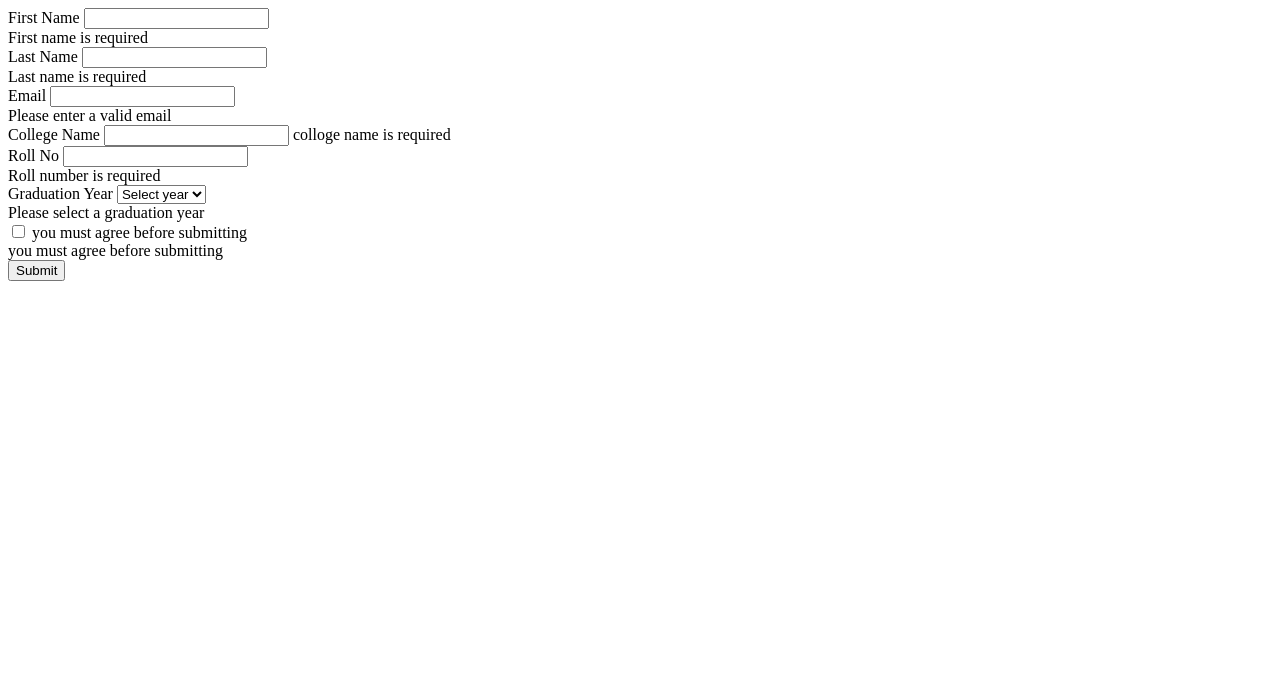
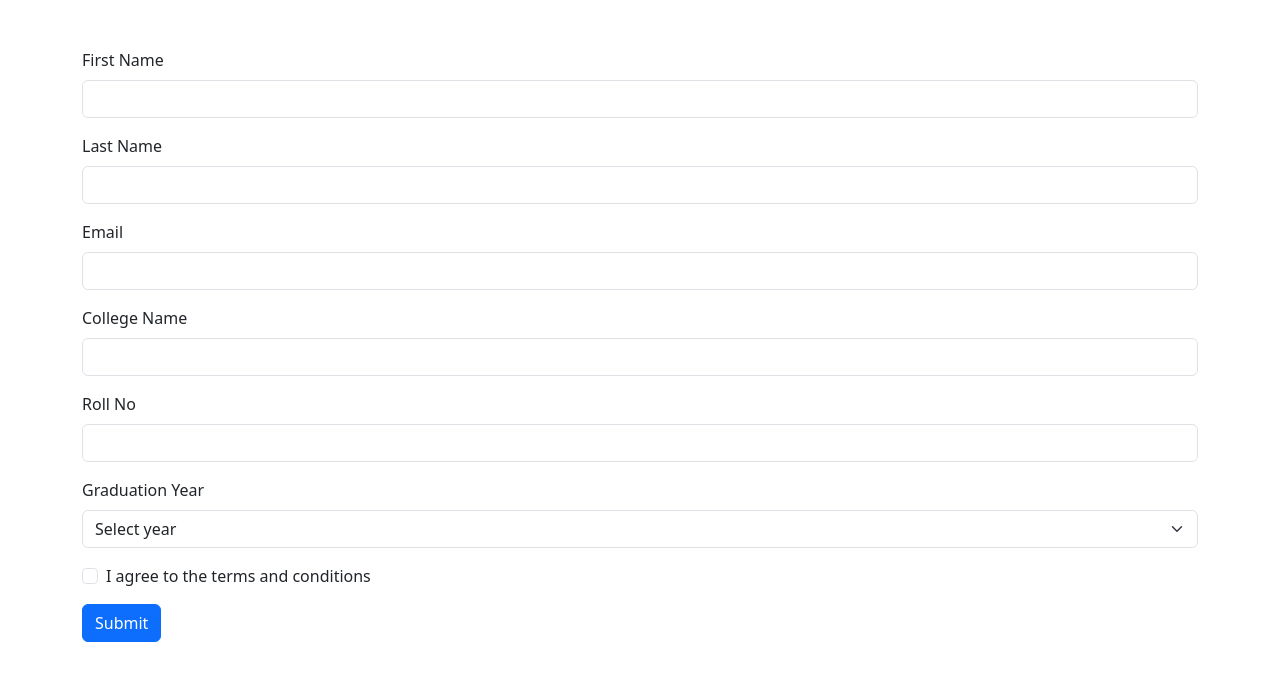
Before and after one commit to acciojob/bootstrap-form-easy-shaal123, a website: page main.html in a window 1280 px wide. Drawn offline with nearby package versions, Linux system fonts and the light colour scheme.

Commit message:
created a submission

```diff
--- a/main.html
+++ b/main.html
@@ -1,15 +1,20 @@
 <!DOCTYPE html>
+<html lang="en">
+<head>
+    <meta charset="UTF-8">
+    <title>Intern Hiring Form</title>
 
-<html>
+    <!-- Bootstrap 5 CSS -->
+    <link
+      href="https://cdn.jsdelivr.net/npm/bootstrap@5.3.2/dist/css/bootstrap.min.css"
+      rel="stylesheet"
+    >
+</head>
+<body>
 
-<head>
-	<link rel="stylesheet" href="styles.css">
-</head>
+<div class="container mt-5">
+    <form class="needs-validation" novalidate>
 
-<body>
-	<!-- the entire body must be written by student -->
-<div class="container mt-5">
-	<form class="need-validation" novalidate>
         <!-- First Name -->
         <div class="mb-3">
             <label class="form-label">First Name</label>
@@ -18,6 +23,7 @@
                 First name is required
             </div>
         </div>
+
         <!-- Last Name -->
         <div class="mb-3">
             <label class="form-label">Last Name</label>
@@ -26,7 +32,8 @@
                 Last name is required
             </div>
         </div>
-		<!-- email  -->
+
+        <!-- Email -->
         <div class="mb-3">
             <label class="form-label">Email</label>
             <input type="email" class="form-control" id="email-input" required>
@@ -34,26 +41,30 @@
                 Please enter a valid email
             </div>
         </div>
+
         <!-- College Name -->
         <div class="mb-3">
             <label class="form-label">College Name</label>
             <input type="text" class="form-control" id="college-input" required>
-			colloge name is required
+            <div class="invalid-feedback">
+                College name is required
             </div>
         </div>
+
         <!-- Roll Number -->
         <div class="mb-3">
             <label class="form-label">Roll No</label>
             <input type="text" class="form-control" id="roll-no-input" required>
             <div class="invalid-feedback">
                 Roll number is required
-			<div>
             </div>
+        </div>
+
         <!-- Graduation Year -->
         <div class="mb-3">
             <label class="form-label">Graduation Year</label>
             <select class="form-select" required>
-					<option value=""> Select year</option>
+                <option value="">Select year</option>
                 <option>2020</option>
                 <option>2021</option>
                 <option>2022</option>
@@ -63,24 +74,43 @@
                 Please select a graduation year
             </div>
         </div>
-			<!-- Conditions checkbox -->
-			<div class="mb=3 form-check">
+
+        <!-- Conditions Checkbox -->
+        <div class="mb-3 form-check">
             <input type="checkbox" class="form-check-input" id="conditions-checkbox" required>
-				<label class="form-check-feedback">
-					you must agree before submitting
+            <label class="form-check-label">
+                I agree to the terms and conditions
             </label>
             <div class="invalid-feedback">
-					you must agree before submitting
+                You must agree before submitting
             </div>
         </div>
 
-		<!-- Sumbit Button  -->
-			<button type = "submit">
+        <!-- Submit Button -->
+        <button type="submit" class="btn btn-primary">
             Submit
         </button>
+
     </form>
 </div>
-    <script type="text/javascript" src="./script.js">
+
+<!-- Bootstrap Validation Script -->
+<script>
+(function () {
+    'use strict'
+    const forms = document.querySelectorAll('.needs-validation')
+
+    Array.from(forms).forEach(function (form) {
+        form.addEventListener('submit', function (event) {
+            if (!form.checkValidity()) {
+                event.preventDefault()
+                event.stopPropagation()
+            }
+            form.classList.add('was-validated')
+        }, false)
+    })
+})();
 </script>
+
 </body>
 </html>
--- a/script.js
+++ /dev/null
@@ -1,15 +0,0 @@
-//your code here
-(function () {
-    'use strict'
-    const forms = document.querySelectorAll('.needs-validation')
-
-    Array.from(forms).forEach(function (form) {
-        form.addEventListener('submit', function (event) {
-            if (!form.checkValidity()) {
-                event.preventDefault()
-                event.stopPropagation()
-            }
-            form.classList.add('was-validated')
-        }, false)
-    })
-})();
```
Lines whose indentation alone changed are shown as unchanged.
